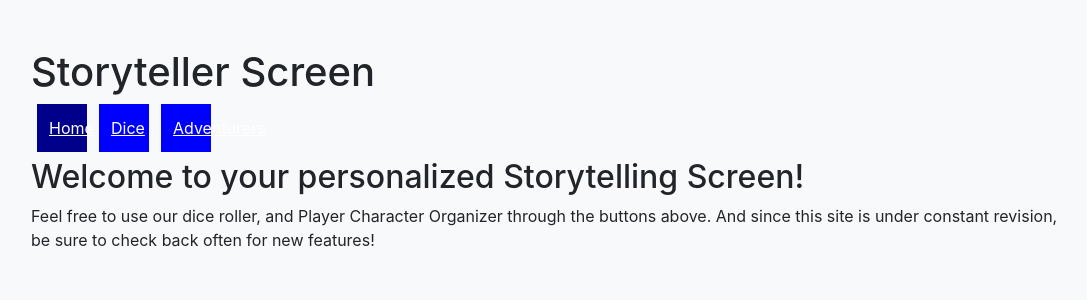
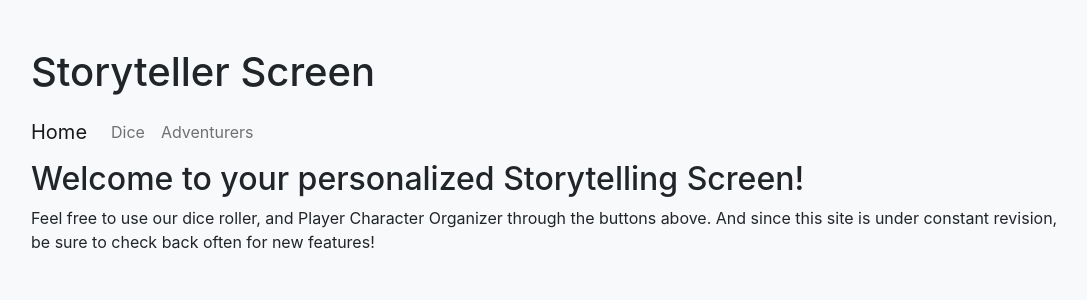
Before and after one commit to CDiercksen/storyteller-screen, a React (Create React App) app: page / in a window 1280 px wide. Shown: the top 300 px of the page, without its empty margins (87-1174 px from the left). Built offline with nearby package versions, Linux system fonts and the light colour scheme; no server answers.

Commit message:
styled NavBar with bootstrap

```diff
--- a/src/components/NavBar.js
+++ b/src/components/NavBar.js
@@ -1,51 +1,25 @@
 import React from "react";
-// import { Navbar } from "react-bootstrap";
-import { NavLink } from "react-router-dom";
+import { Navbar } from "react-bootstrap";
 
-const linkStyles = {
-    display: "inline-block",
-    width: "50px",
-    padding: "12px",
-    margin: "0 6px 6px",
-    background: "blue",
-    TextDecoration: "none",
-    color: "white",
-  };
 
   function NavBar() {
       return (
-          <div>
-            <NavLink
-          to="/"
-          exact
-          style={linkStyles}
-          activeStyle={{
-            background:"darkblue",
-          }}
-          >
-            Home
-          </NavLink>
-          <NavLink
-          to="/dice"
-          exact
-          style={linkStyles}
-          activeStyle={{
-            background:"darkblue",
-          }}
-          >
-            Dice
-          </NavLink>
-          <NavLink
-          to="/adventurers"
-          exact
-          style={linkStyles}
-          activeStyle={{
-            background:"darkblue",
-          }}
-          >
-            Adventurers
-          </NavLink>
+        <nav class="navbar navbar-expand-lg navbar-light bg-light">
+          <a class="navbar-brand" href="/">Home</a>
+          <button class="navbar-toggler" type="button" data-toggle="collapse" data-target="#navbarNavDropdown" aria-controls="navbarNavDropdown" aria-expanded="false" aria-label="Toggle navigation">
+            <span class="navbar-toggler-icon"></span>
+          </button>
+          <div class="collapse navbar-collapse" id="navbarNavDropdown">
+            <ul class="navbar-nav">
+              <li class="nav-item">
+                <a class="nav-link" href="/dice">Dice</a>
+              </li>
+              <li class="nav-item">
+                <a class="nav-link" href="/adventurers">Adventurers</a>
+              </li>
+             </ul>
           </div>
+        </nav>
       )
   }
 
```
